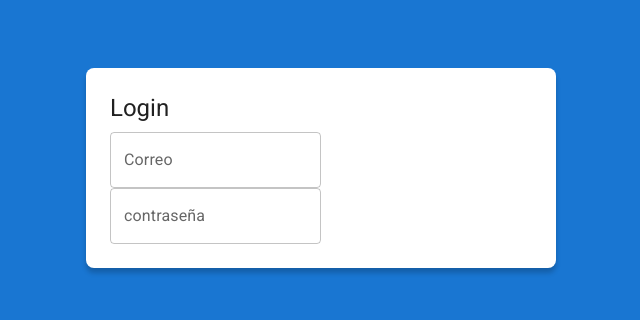
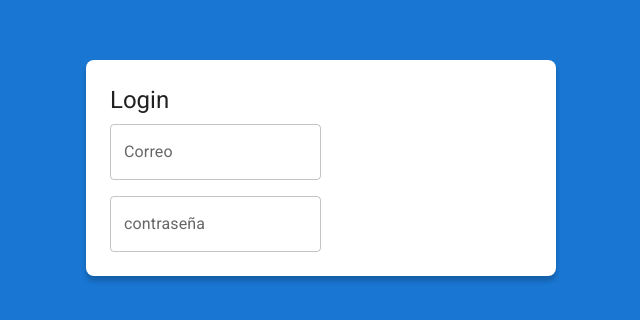
Before and after one commit to issyrivas17/Journal-app-vite, a React (Vite) app: page /auth/login in a window 1280 px wide. Shown: the part 232-552 px from the top of the page, without its empty margins (319-959 px from the left). Built offline with nearby package versions, Linux system fonts and the light colour scheme.

Commit message:
En el grid item ademas de pasar el xs se pasa sx de un margin de 2

```diff
--- a/src/auth/pages/LoginPage.jsx
+++ b/src/auth/pages/LoginPage.jsx
@@ -31,7 +31,7 @@ export const LoginPage = () => {
       />
     </Grid>
 
-    <Grid item xs ={12}>
+    <Grid item xs={12} sx={{mt:2}}>
       <TextField
       label="contraseña"
       type ="Password"
```
